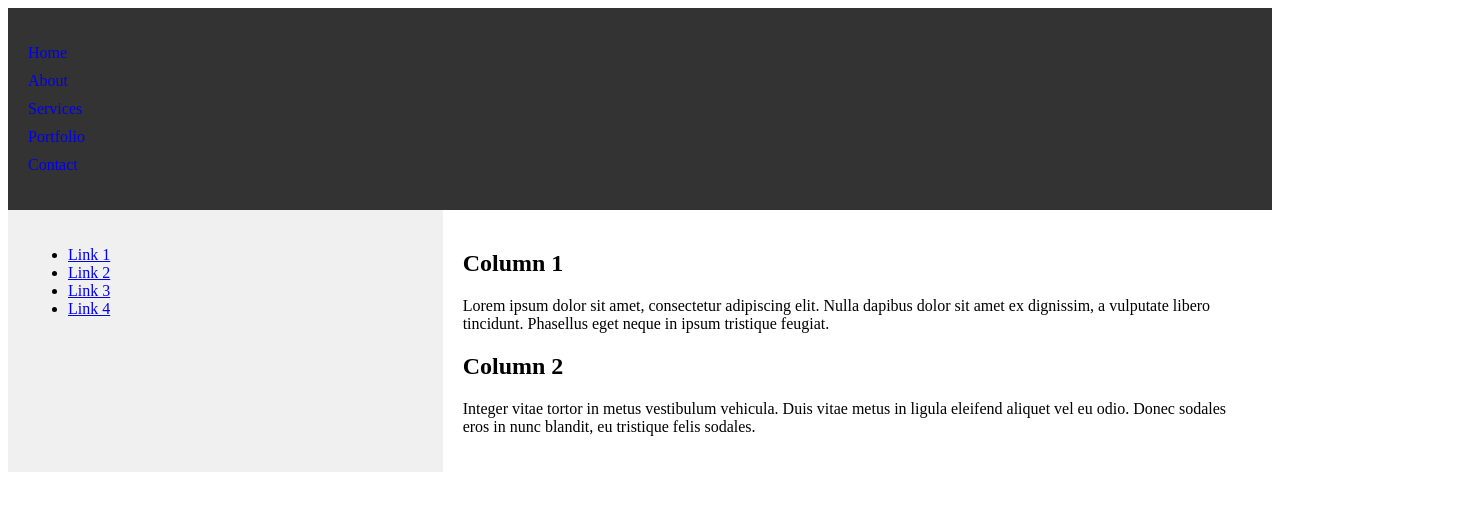
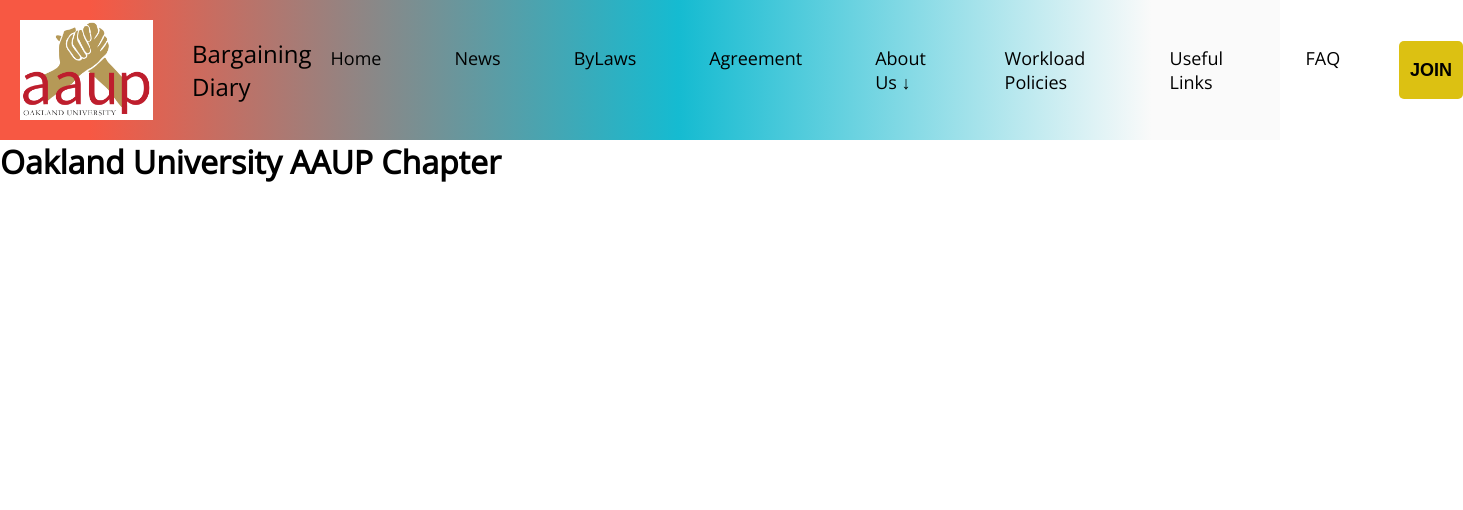
Before and after one commit to martysen/aaup-ou-draft, a plain HTML site: page index.html in a window 1280 px wide. Shown: the whole page, 1463 px wide, since content can reach past the window. Drawn offline with nearby package versions, Linux system fonts and the light colour scheme; files that its build step writes are made by us from their sources.

Commit message:
prepped header and responsive navbar

```diff
--- a/css/styles.css
+++ b/css/styles.css
@@ -0,0 +1,176 @@
+@import url("https://fonts.googleapis.com/css2?family=Open+Sans:wght@400&display=swap");
+
+*,
+*::before,
+*::after {
+  margin: 0;
+  padding: 0;
+  box-sizing: border-box;
+}
+
+html {
+  font-family: "Open Sans", sans-serif;
+  --tomato: #f75843ff;
+  --moonstone: #15bbd1ff;
+  --citrine: #dcc112ff;
+  --seasalt: #fafafaff;
+}
+
+.page-header {
+  display: flex;
+  justify-content: space-between;
+  align-items: center;
+  padding: 20px;
+  background: linear-gradient(
+    90deg,
+    rgba(247, 88, 67, 1) 7%,
+    rgba(21, 187, 209, 1) 53%,
+    rgba(250, 250, 250, 1) 90%
+  );
+  font-size: 24px;
+}
+
+.page-header a,
+li {
+  text-decoration: none;
+  list-style: none;
+  color: #000;
+}
+
+.logo-container {
+  display: flex;
+  justify-content: space-between;
+  align-items: center;
+  gap: 1em;
+}
+
+#bargaining-diary-icon {
+  margin-left: 10px;
+  text-decoration: none;
+  padding: 5px;
+  border-radius: 5px;
+}
+
+#bargaining-diary-icon:hover {
+  background-color: var(--citrine);
+}
+
+#logo-image {
+  height: 100px;
+}
+
+.menu {
+  display: flex;
+  /* justify-content: space-between;
+  align-items: center; */
+  gap: 2.5em;
+  font-size: 18px;
+}
+
+.menu li:hover {
+  background-color: var(--citrine);
+  border-radius: 5px;
+  transition: 0.3s ease;
+}
+
+.menu li {
+  padding: 5px 14px;
+}
+
+/* DROPDOWN MENU */
+.about-us {
+  position: relative;
+}
+
+.dropdown {
+  background-color: var(--moonstone);
+  padding: 1em;
+  position: absolute; /*WITH RESPECT TO PARENT*/
+  display: none;
+  border-radius: 5px;
+  top: 45px;
+}
+
+.dropdown li + li {
+  margin-top: 10px;
+}
+
+.dropdown li {
+  padding: 0.5em 1em;
+  width: 8em;
+  text-align: left;
+}
+
+.dropdown li:hover {
+  background-color: var(--citrine);
+}
+
+.about-us:hover .dropdown {
+  display: block;
+}
+
+/* RESPONSIVE NAVBAR MENU STARTS */
+
+/* CHECKBOX HACK */
+
+input[type="checkbox"] {
+  display: none;
+}
+
+/* HAMBURGER MENU */
+.hamburger {
+  display: none;
+  font-size: 24px;
+  user-select: none;
+}
+
+/* APPLYING MEDIA QUERIES */
+@media (max-width: 768px) {
+  .menu {
+    display: none;
+    position: absolute;
+    background-color: teal;
+    right: 0;
+    left: 0;
+    text-align: center;
+    padding: 16px 0;
+  }
+
+  .menu li:hover {
+    display: inline-block;
+    background-color: #4c9e9e;
+    transition: 0.3s ease;
+  }
+
+  .menu li + li {
+    margin-top: 12px;
+  }
+
+  input[type="checkbox"]:checked ~ .menu {
+    display: block;
+  }
+
+  .hamburger {
+    display: block;
+  }
+
+  .dropdown {
+    left: 50%;
+    top: 30px;
+    transform: translateX(35%);
+  }
+
+  .dropdown li:hover {
+    background-color: #4c9e9e;
+  }
+}
+
+#join-us-btn {
+  padding: 10px;
+  border-radius: 5px;
+  width: 5em;
+  background-color: var(--citrine);
+  font-size: 18px;
+  font-weight: bold;
+  border: none;
+}
--- a/index.html
+++ b/index.html
@@ -1,87 +1,58 @@
 <!DOCTYPE html>
-<html>
+<html lang="en">
   <head>
-    <link rel="stylesheet" type="text/css" href="styles.css" />
-    <style>
-      /* Additional CSS for the horizontal menu and two-column layout */
-      .container {
-        display: flex;
-      }
+    <meta charset="UTF-8" />
+    <meta http-equiv="X-UA-Compatible" content="IE=edge" />
+    <meta name="viewport" content="width=device-width, initial-scale=1.0" />
+    <title>Oakland University AAUP</title>
 
-      .horizontal-menu {
-        flex: 1;
-        background-color: #333;
-        color: #fff;
-        padding: 20px;
-      }
+    <link rel="stylesheet" href="./css/styles.css" />
 
-      .vertical-menu {
-        flex: 1;
-        background-color: #f0f0f0;
-        padding: 20px;
-      }
-
-      .two-column {
-        flex: 2;
-        background-color: #fff;
-        padding: 20px;
-      }
-
-      /* Additional styling for the horizontal menu (adjust as needed) */
-      .horizontal-menu ul {
-        list-style: none;
-        padding: 0;
-      }
-
-      .horizontal-menu li {
-        margin: 0 0 10px 0;
-      }
-
-      .horizontal-menu li a {
-        text-decoration: none;
-      }
-    </style>
+    <script src="./js/index.js" defer></script>
   </head>
   <body>
-    <!-- Horizontal menu -->
-    <div class="horizontal-menu">
-      <ul>
-        <li><a href="#">Home</a></li>
-        <li><a href="#">About</a></li>
-        <li><a href="#">Services</a></li>
-        <li><a href="#">Portfolio</a></li>
-        <li><a href="#">Contact</a></li>
-      </ul>
-    </div>
+    <header class="page-header">
+      <div class="logo-container">
+        <img
+          src="./media/img/aaup-ou-stacked-logo.png"
+          alt="logo for oakland University aaup chapter"
+          title="OU AAUP logo"
+           id="logo-image"
+        />
 
-    <!-- Container for vertical menu and two-column section -->
-    <div class="container">
-      <!-- Vertical menu -->
-      <div class="vertical-menu">
-        <ul>
-          <li><a href="#">Link 1</a></li>
-          <li><a href="#">Link 2</a></li>
-          <li><a href="#">Link 3</a></li>
-          <li><a href="#">Link 4</a></li>
+        <a href="#" id="bargaining-diary-icon">Bargaining Diary</a>
+      </div>
+      <nav class="nav-menu">
+        <ul class="nav-menu-options">
+          <input type="checkbox" id="checkbox_toggle" />
+          <label for="checkbox_toggle" class="hamburger">&#9776</label>
+
+          <!-- menu items -->
+          <div class="menu">
+            <li><a href="#">Home</a></li>
+            <li><a href="#">News</a></li>
+            <li><a href="#">ByLaws</a></li>
+            <li><a href="#">Agreement</a></li>
+            <li class="about-us"><a href="#">About Us  &#8595;</a>
+              <ul class="dropdown">
+                <li><a href="#">Officers</a></li>
+                <li><a href="#">Advisory Forum</a></li>
+              </ul>
+            </li>
+            <li><a href="#">Workload Policies</a></li>
+            <li><a href="#">Useful Links</a></li>
+            <li><a href="#">FAQ</a></li>
+             <button type="button" id="join-us-btn">JOIN</button>
+          </div>
         </ul>
-      </div>
 
-      <!-- Two-column section -->
-      <div class="two-column">
-        <h2>Column 1</h2>
-        <p>
-          Lorem ipsum dolor sit amet, consectetur adipiscing elit. Nulla dapibus
-          dolor sit amet ex dignissim, a vulputate libero tincidunt. Phasellus
-          eget neque in ipsum tristique feugiat.
-        </p>
+      </nav>
+    </header>
 
-        <h2>Column 2</h2>
-        <p>
-          Integer vitae tortor in metus vestibulum vehicula. Duis vitae metus in
-          ligula eleifend aliquet vel eu odio. Donec sodales eros in nunc
-          blandit, eu tristique felis sodales.
-        </p>
-      </div>
-    </div>
+    <main class="main-content">
+      <h1 class="page-heading">Oakland University AAUP Chapter</h1>
+    </main>
+
+    <footer class="page-footer"></footer>
   </body>
 </html>
```
